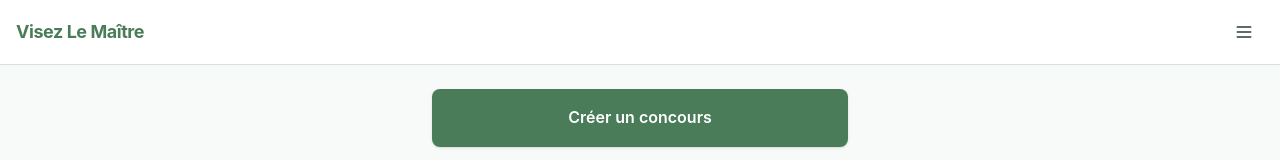
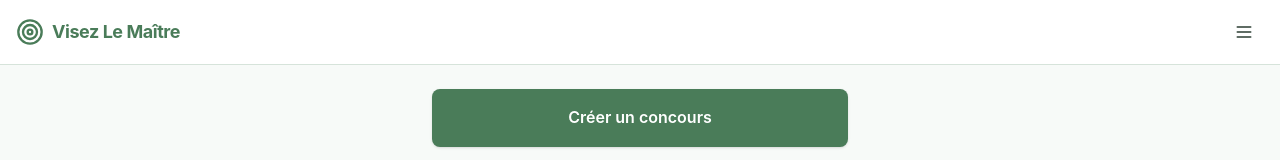
Before and after one commit to Lanceliogs/visez-le-maitre, a SvelteKit app: page / in a window 1280 px wide. Shown: the top 160 px of the page. Built offline with nearby package versions, Linux system fonts and the light colour scheme.

Commit message:
minor: just a nice target in the header

```diff
--- a/src/routes/+layout.svelte
+++ b/src/routes/+layout.svelte
@@ -3,6 +3,7 @@
     import favicon from '$lib/assets/favicon.svg';
     import ContextMenu from '$lib/components/context-menu.svelte';
     import ArrowUp from '@lucide/svelte/icons/arrow-up';
+    import Target from '@lucide/svelte/icons/target';
     import { page } from '$app/state';
 
     let { children } = $props();
@@ -24,8 +25,11 @@
 
 <div class="h-screen flex flex-col overflow-hidden">
 
-    <header class="flex-shrink-0 flex items-center justify-between px-4 py-3 border-b border-card-border bg-white">
-        <span class="text-lg font-bold text-primary tracking-tight">Visez Le Maître</span>
+    <header class="shrink-0 flex items-center justify-between px-4 py-3 border-b border-card-border bg-white">
+        <div class="flex flex-row gap-2 items-center">
+            <Target size={28} class="text-primary" />
+            <span class="text-lg font-bold text-primary tracking-tight">Visez Le Maître</span>
+        </div>
         {#if !isKiosk}
             <ContextMenu />
         {/if}
```
